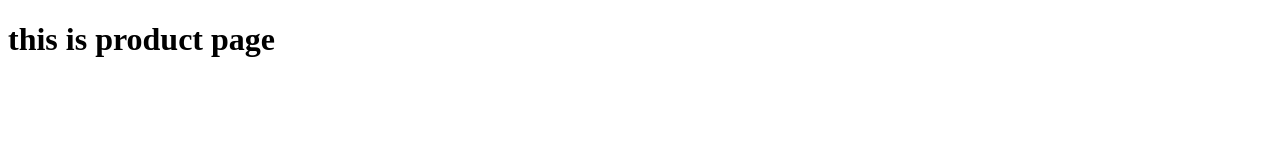
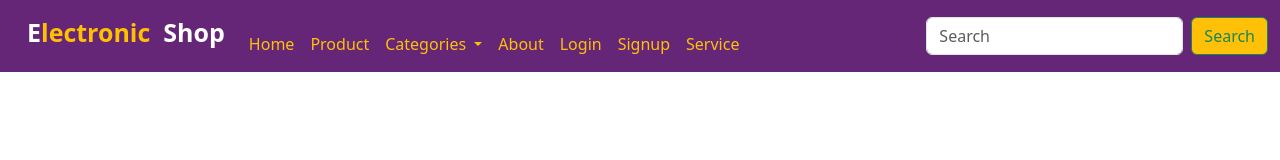
Before and after one commit to sakshipathare-10/icp-6-group-7-html-css-javascript-bootstrap-project-3, a plain HTML site: page pages/cart.html in a window 1280 px wide. Drawn offline with nearby package versions, Linux system fonts and the light colour scheme.

Commit message:
added navbar to cart page

```diff
--- /dev/null
+++ b/css/cart.css
@@ -0,0 +1,22 @@
+ /* navabr css start*/
+ #logo {
+    margin-left: 15px;
+    color: white;
+    font-size: 25px;
+    font-weight: bold;
+    margin-bottom: 6px;
+  }
+
+  #logo span {
+    color: #ffc000;
+  }
+
+  #logo span1 {
+    font-size: 30px;
+
+  }
+
+  #menu:hover {
+   color: #fff;
+  }
+/*navabr css end*/
--- a/pages/cart.html
+++ b/pages/cart.html
@@ -3,9 +3,62 @@
 <head>
     <meta charset="UTF-8">
     <meta name="viewport" content="width=, initial-scale=1.0">
-    <title>Document</title>
+    <title>Cart</title>
+    <link rel="stylesheet" href="../css/cart.css" >
+    <link href="https://cdn.jsdelivr.net/npm/bootstrap@5.3.2/dist/css/bootstrap.min.css" rel="stylesheet"
+    integrity="sha384-T3c6CoIi6uLrA9TneNEoa7RxnatzjcDSCmG1MXxSR1GAsXEV/Dwwykc2MPK8M2HN" crossorigin="anonymous">
 </head>
 <body>
-    <h1>this is product page</h1>
+    <nav class="navbar navbar-expand-lg" id="navbar" style="background-color: rgb(101, 38, 119);">
+        <div class="container-fluid">
+          <a class="navbar-brand" href="../index.html" id="logo">E<span id="span1">lectronic &nbsp;</span><span
+              style="color: #ffffff;">Shop</span>
+          </a>
+          <button class="navbar-toggler" type="button" data-bs-toggle="collapse" data-bs-target="#navbarSupportedContent"
+            aria-controls="navbarSupportedContent" aria-expanded="false" aria-label="Toggle navigation">
+            <span class="navbar-toggler-icon"></span>
+          </button>
+          <div class="collapse navbar-collapse" id="navbarSupportedContent">
+            <ul class="navbar-nav me-auto mb-2 mb-lg-0 my-3">
+              <li class="nav-item">
+                <a class="nav-link text-warning" href="index.html" id="heading" onclick="home( `Home`)">Home</a>
+              </li>
+              <li class="nav-item">
+                <a class="nav-link text-warning" id="menu" href="./pages/product.html">Product</a>
+              </li>
+              <li class="nav-item dropdown">
+                <a class="nav-link dropdown-toggle text-warning" id="menu" href="#" role="button" data-bs-toggle="dropdown"
+                  aria-expanded="false">
+                  Categories
+                </a>
+                <ul class="dropdown-menu bg-warning">
+                  <li><a class="dropdown-item" href="#">Mobile</a></li>
+                  <li><a class="dropdown-item" href="#">Laptop</a></li>
+                  <li>
+                    <hr class="dropdown-divider">
+                  </li>
+                  <li><a class="dropdown-item" href="#">Something else here</a></li>
+                </ul>
+              </li>
+              <li class="nav-item">
+                <a class="nav-link text-warning " id="menu" href="./pages/about.html">About</a>
+              </li>
+              <li class="nav-item">
+                <a class="nav-link text-warning" id="menu" href="./pages/login.html">Login</a>
+              </li>
+              <li class="nav-item">
+                <a class="nav-link text-warning" id="menu" href="./pages/signup.html">Signup</a>
+              </li>
+              <li class="nav-item">
+                <a class="nav-link text-warning" id="menu" href="./pages/services.html">Service</a>
+              </li>
+            </ul>
+            <form class="d-flex" role="search">
+              <input class="form-control me-2" type="search" placeholder="Search" aria-label="Search">
+              <button class="btn btn-outline-success bg-warning" type="submit">Search</button>
+            </form>
+          </div>
+        </div>
+      </nav>
 </body>
 </html>
```
